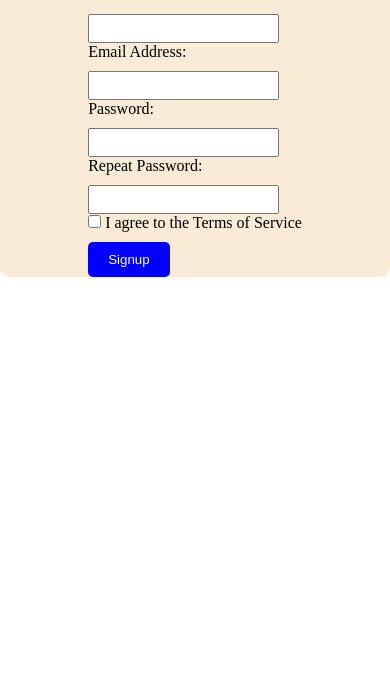
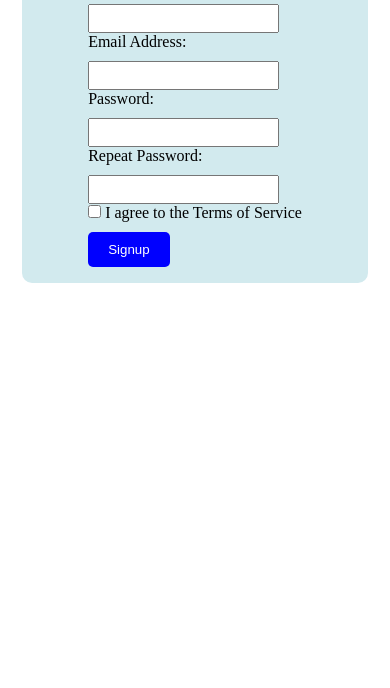
Before and after one commit to prabhat7679/fake-store, a plain HTML site: page login.html in a window 390 px wide. Shown: the part 156-844 px from the top of the page. Drawn offline with Linux system fonts and the light colour scheme.

Commit message:
modified style.css
added media quarry for signup page

```diff
--- a/style.css
+++ b/style.css
@@ -108,8 +108,9 @@
     flex-direction: column;
     align-items: center;
     margin-top: 3em;
-    background-color: antiquewhite;
+    background-color: rgb(210, 234, 238);
     border-radius: 10px;
+    padding: 1em;
 }
 
 label {
@@ -180,4 +181,14 @@ button {
         padding: 0;
     }
 
+    .loginContainer{
+        display: flex;
+        /* flex-basis: 30em; */
+        justify-content: center;
+        flex-direction: column;
+        align-items: center;
+        margin: 1.4em;
+        background-color: rgb(210, 234, 238);
+        border-radius: 10px;
+    }
  }
```
